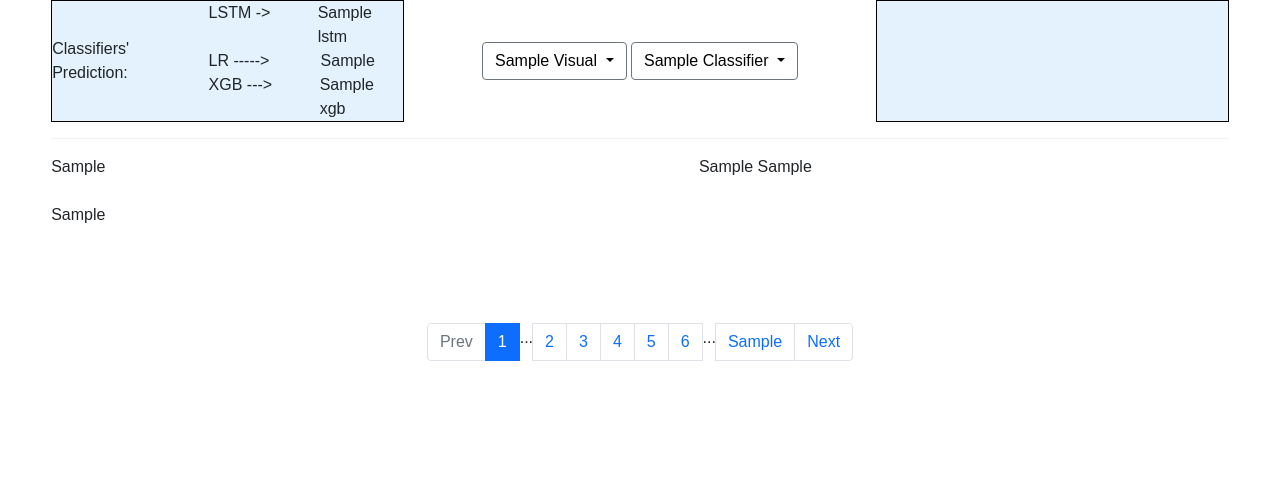
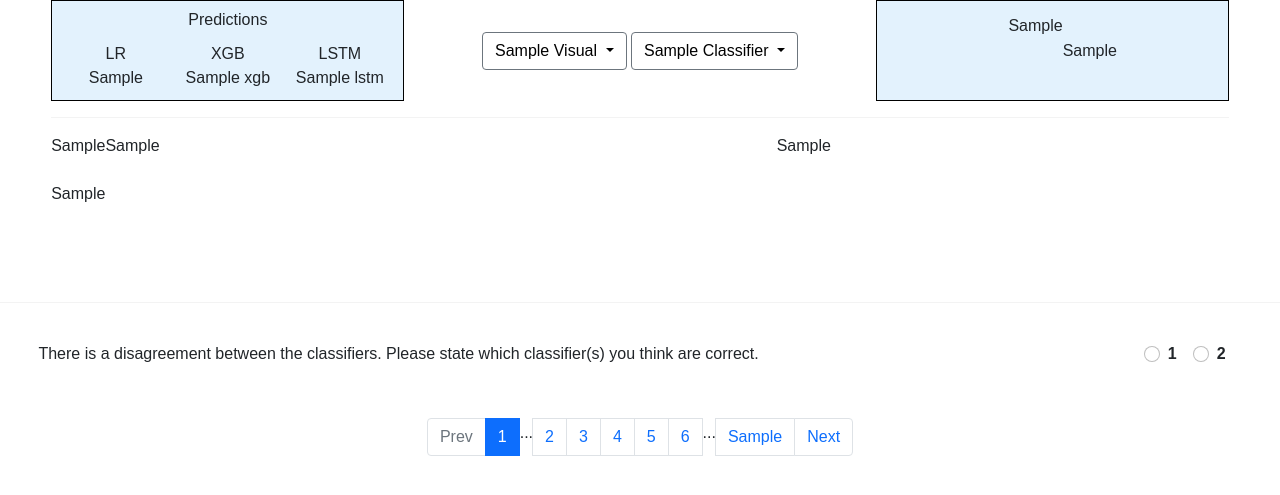
Before and after one commit to mohibfd/Sensitivity-Classification, a Flask app: template flaskr/templates/classifier/single_document_sensitivity_info.html in a window 1280 px wide. Shown: the part 99-594 px from the top of the page. Run offline with Flask 2, Linux system fonts and the light colour scheme; the template is opened without the code that fills it: most values are stand-ins (such as "Sample title", 1, 10 or a date in 2020); parts of the project's set-up code (start-up, migrations or seed data) failed here and were passed over.

Commit message:
improving predictions page appearance

```diff
--- a/flaskr/templates/classifier/single_document_sensitivity_info.html
+++ b/flaskr/templates/classifier/single_document_sensitivity_info.html
@@ -22,64 +22,72 @@
     </div>
 
     <div class="flex">
-
-      <div class="predic_container">
-        <div>
-          Classifiers' Prediction:
+      <div class="predic_container column">
+        <div class="vertical_center">
+          Predictions
         </div>
-        <div class="horiz_space"></div>
-        <div class="column">
+        <div class="inline center">
+          {% if outlier == 'LR' %}
+            <div class="outlier column">
+              <div class="model_name">
+                LR
+              </div>
+              <div>
+                {{prediction[1]['LR']}}
+              </div>
+            </div>
+          {% else %}
+            <div class="column">
+              <div class="model_name">
+                LR
+              </div>
+              <div>
+                {{prediction[1]['LR']}}
+              </div>
+            </div>
+          {% endif %}
+          {% if outlier == 'XGB' %}
+            <div class="outlier column">
+              <div class="model_name">
+                XGB
+              </div>
+              <div>
+                {{prediction[2]['XGB']}}
+              </div>
+            </div>
+          {% else %}
+            <div class="column">
+              <div class="model_name">
+                XGB
+              </div>
+              <div>
+                {{prediction[2]['XGB']}}
+              </div>
+            </div>
+          {% endif %}
           {% if outlier == 'LSTM' %}
-            <div class="inline outlier">
+            <div class="outlier column">
               <div class="model_name">
-                LSTM ->
+                LSTM
               </div>
               <div>
                 {{prediction[0]['LSTM']}}
               </div>
             </div>
           {% else %}
-            <div class="inline">
+            <div class="column">
               <div class="model_name">
-                LSTM ->
+                LSTM
               </div>
               <div>
                 {{prediction[0]['LSTM']}}
               </div>
             </div>
           {% endif %}
-          {% if outlier == 'LR' %}
-            <div class="inline outlier">
-              <div class="model_name">
-                LR ----->
-              </div>
-              <div>
-                {{prediction[1]['LR']}}
-              </div>
-            </div>
-          {% else %}
-            <div class="inline">
-              <div class="model_name">
-                LR ----->
-              </div>
-              <div>
-                {{prediction[1]['LR']}}
-              </div>
-            </div>
-          {% endif %}
-          <div class="inline">
-            <div class="model_name">
-              XGB --->
-            </div>
-            <div>
-              {{prediction[2]['XGB']}}
-            </div>
-          </div>
         </div>
 
       </div>
       <div class="double_dropdown">
-
         <form method="post">
           <div class="dropdown">
             <button class="btn btn-secondary dropdown-toggle white_button" type="button" id="dropdownMenuButton1" data-bs-toggle="dropdown" aria-expanded="false">
@@ -115,21 +123,35 @@
           </div>
         </form>
       </div>
-      <div class="predic_container"></div>
+      <div class="predic_container center_flex">
+        <div class="large_horiz_space"></div>
+        <div class="large_horiz_space"></div>
+        <div class="large_horiz_space"></div>
+
+        {% if shap_html %}
+          <div class="move_top">
+            {{curr_clf}}
+          </div>
+          {{lime_probas|safe }}
+        {% endif %}
+      </div>
     </div>
 
     <hr>
 
     <div class="visuals_container">
+
+      {% if lime_probas_html %}
+        {{ lime_probas_html|safe }}
+      {% endif %}
+
       <div class="shap">
         {% if shap_html %}
           {{ shap_html|safe }}
         {% endif %}
       </div>
 
-      {% if lime_probas_html %}
-        {{ lime_probas_html|safe }}
-      {% endif %}
+      <div class="large_horiz_space"></div>
 
       {% if eli5_html %}
         {{ eli5_html|safe }}
@@ -147,6 +169,24 @@
       {% endif %}
     {% endif %}
     <div class="large_spacing"></div>
+  </div>
+
+  <hr>
+
+  <div class="questionnaire">
+    {% if outlier != None %}
+      There is a disagreement between the classifiers. Please state which classifier(s) you think are correct.
+      <div class="end">
+        <div class="form-check form-check-inline">
+          <input class="form-check-input" type="radio" name="inlineRadioOptions" id="inlineRadio1" value="option1">
+          <label class="form-check-label" for="inlineRadio1">1</label>
+        </div>
+        <div class="form-check form-check-inline">
+          <input class="form-check-input" type="radio" name="inlineRadioOptions" id="inlineRadio2" value="option2">
+          <label class="form-check-label" for="inlineRadio2">2</label>
+        </div>
+      </div>
+    {% endif %}
 
   </div>
 
```
